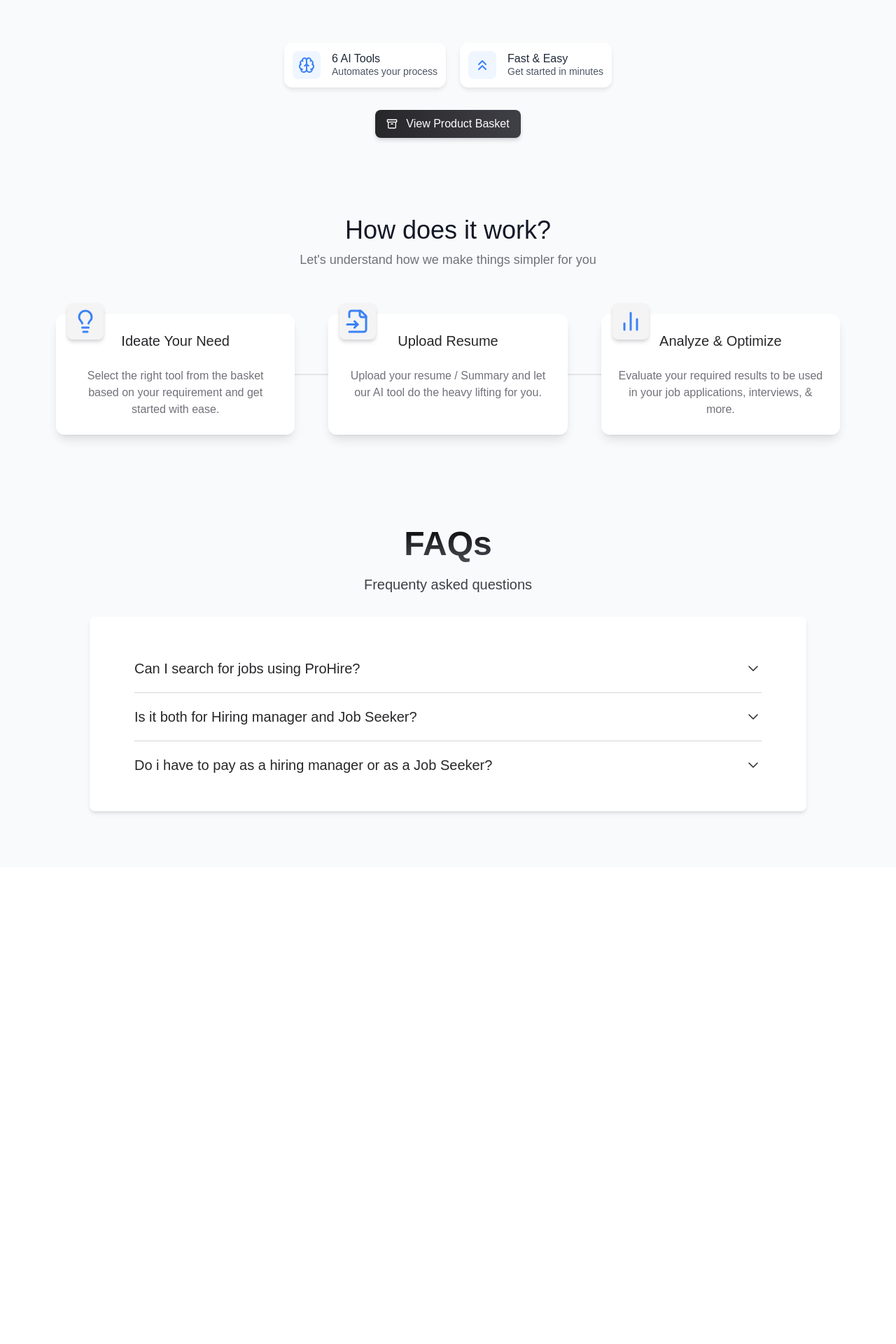
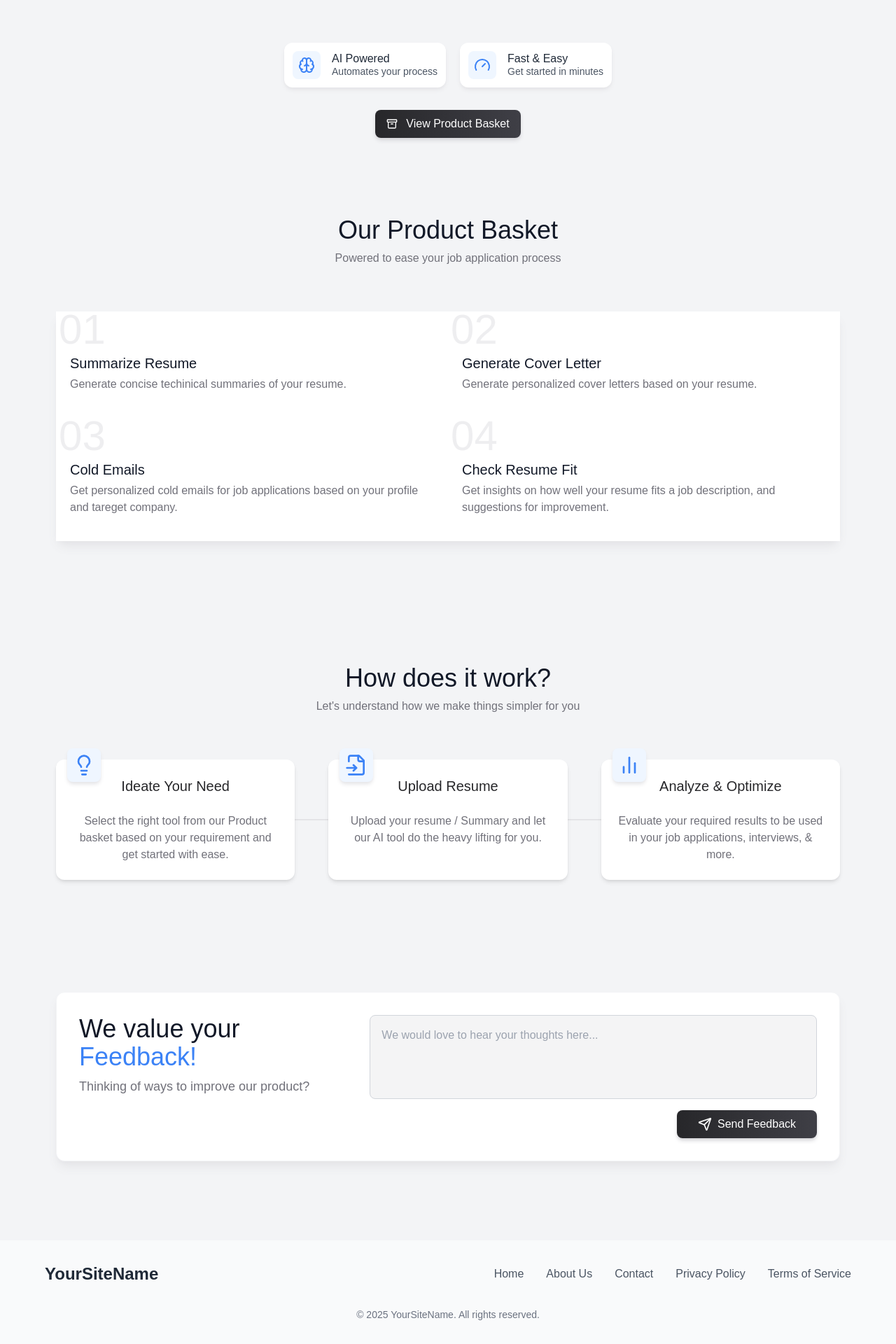
Before and after one commit to Rastogi897/ProHireAI, a React (Vite) app: page / in a window 1280 px wide. Shown: the part 491-2411 px from the top of the page at 70% size. Before the commit the page ends 1730 px from the top, so only its background shows below. Built offline with nearby package versions, Linux system fonts and the light colour scheme; no server answers; a web font is replaced by a local one.

Commit message:
Home revamp

```diff
--- /dev/null
+++ b/src/components/HomePage/Feedback.jsx
@@ -0,0 +1,46 @@
+// import React from "react";
+import { Send } from "lucide-react";
+
+const Feedback = () => {
+  return (
+    <div className="bg-gray-100 flex flex-col items-center justify-center p-4">
+      <section className="w-full max-w-6xl px-4 py-12">
+        <div className="flex flex-col md:flex-row items-start gap-8 md:gap-16 p-8 bg-white rounded-xl shadow-lg shadow-zinc-200 border border-gray-100">
+          {/* Left Side: Heading */}
+          <div className="flex-shrink-0 text-left md:text-left md:w-1/3">
+            <h2 className="text-4xl font-normal text-gray-900">
+              We value your{" "}
+              <span className="text-4xl font-medium text-blue-500">
+                Feedback!
+              </span>
+            </h2>
+            <div className="text-lg text-zinc-500 font-normal mt-2">
+              Thinking of ways to improve our product?
+            </div>
+          </div>
+
+          {/* Right Side: Feedback Input and Button */}
+          <div className="flex-grow flex flex-col items-end gap-4 w-full md:w-2/3 h-full">
+            {" "}
+            {/* Added h-full here */}
+            <textarea
+              className="flex-grow w-full bg-zinc-100 h-full resize-none p-4 border border-gray-300 rounded-lg focus:outline-none focus:ring-2 focus:ring-blue-400 text-gray-700 placeholder-gray-400 min-h-[120px]" // Added h-full and min-h
+              placeholder="We would love to hear your thoughts here..."
+              //   value={feedback}
+              //   onChange={(e) => setFeedback(e.target.value)}
+            ></textarea>
+            <button
+              className="flex z-50 font-light text-base w-auto justify-center items-center text-center min-w-[200px] px-4 py-2 text-white transition-all rounded-lg sm:w-auto bg-gradient-to-r from-zinc-800 to-zinc-700 cursor-pointer hover:shadow-lg hover:shadow-zinc-300 shadow-md shadow-zinc-300"
+
+              //   onClick={handleSendFeedback}
+            >
+              <Send className="w-5 h-5 mr-2" /> Send Feedback
+            </button>
+          </div>
+        </div>
+      </section>
+    </div>
+  );
+};
+
+export default Feedback;
--- a/src/components/HomePage/Home.jsx
+++ b/src/components/HomePage/Home.jsx
@@ -3,7 +3,9 @@ import { useState } from "react";
 import { useNavigate } from "react-router-dom";
 import HowDoesItwork from "./HowDoesItwork";
 import Features from "./Features";
-import { Zap, Brain, ChevronsUp, Archive } from "lucide-react";
+import ToolsSection from "./ToolsSection";
+import Feedback from "./Feedback";
+import { Zap, Brain, Gauge, Archive } from "lucide-react";
 
 const Home = () => {
   const navigate = useNavigate();
@@ -57,7 +59,7 @@ const Home = () => {
           </div>
           <div className="flex flex-col text-left">
             <span className="text-gray-800 text-md font-medium leading-tight">
-              6 AI Tools
+              AI Powered
             </span>
             <span className="text-gray-600 text-sm leading-tight">
               Automates your process
@@ -69,7 +71,7 @@ const Home = () => {
           style={{ maxWidth: "fit-content" }}
         >
           <div className="p-2 mr-4 bg-blue-50 rounded-lg flex-shrink-0">
-            <ChevronsUp className="text-blue-500 w-6 h-6 " />
+            <Gauge className="text-blue-500 w-6 h-6 " />
           </div>
           <div className="flex flex-col text-left">
             <span className="text-gray-800 text-md font-medium leading-tight">
@@ -80,6 +82,7 @@ const Home = () => {
             </span>
           </div>
         </div>
+
         {/* <div
           className="z-50 font-medium text-lg inline-block w-auto text-center min-w-[200px] px-6 py-4 text-white shadow-lg transition-all rounded-md sm:w-auto bg-gradient-to-r from-blue-600 to-blue-500 cursor-pointer hover:shadow-xl hover:shadow-blue-200"
           // onClick={() => navigate("/hireForm")}
@@ -131,8 +134,9 @@ const Home = () => {
           View Product Basket
         </button>
       </div>
+      <ToolsSection />
       <HowDoesItwork />
-      <Features />
+      <Feedback />
     </div>
   );
 };
--- a/src/components/HomePage/HowDoesItwork.jsx
+++ b/src/components/HomePage/HowDoesItwork.jsx
@@ -3,32 +3,28 @@
 import { Lightbulb, FileInput, BarChart2 } from "lucide-react"; // Importing relevant Lucide icons
 
 const HowDoesItwork = () => {
-  const HowItWorksStep = ({ icon: Icon, stepNumber, title, description }) => (
-    <div className="relative flex flex-col items-center text-center p-6 pt-6 bg-white rounded-xl shadow-lg hover:shadow-xl transition-all duration-300 transform hover:-translate-y-1">
-      {/* Step Number */}
-      <div className="absolute text-7xl font-bold -top-4 left-4 z-0 select-none p-2 rounded-lg bg-zinc-100 shadow-md shadow-zinc-300">
-        <Icon className="text-blue-500 w-9 h-9" />
+  const HowItWorksStep = ({ icon: Icon, title, description }) => (
+    <div className="relative flex flex-col items-center text-center p-6 pt-6 bg-white rounded-xl shadow-md hover:shadow-xl transition-all duration-300 transform hover:-translate-y-1">
+      <div className="absolute text-7xl font-bold -top-4 left-4 z-0 select-none p-2 rounded-lg bg-blue-50 shadow-md shadow-zinc-200">
+        <Icon className="text-blue-500 w-8 h-8" />
       </div>
-      {/* Icon */}
       {/* <div className="mb-4 p-3 bg-blue-50 rounded-lg">
         <Icon className="text-blue-500 w-6 h-6" />
       </div> */}
-      {/* Title */}
       <h3 className="text-xl font-normal text-zinc-800 mb-2">{title}</h3>
-      {/* Description */}
       <p className="text-zinc-500 text-md mt-4">{description}</p>
     </div>
   );
 
   return (
-    <div className="mt-12 mb-12 bg-gray-50 flex flex-col items-center justify-center p-4">
+    <div className="mt-12 mb-8 bg-gray-100 flex flex-col items-center justify-center p-4">
       {/* "How It Works" Section */}
       <section className="w-full max-w-6xl px-4 py-12">
         <div className="mb-16 text-center">
           <h2 className="text-4xl font-normal text-gray-900">
             How does it work?
           </h2>
-          <div className="text-lg text-zinc-500 font-normal mt-2">
+          <div className="text-md text-zinc-500 font-normal mt-2">
             Let&apos;s understand how we make things simpler for you
           </div>
         </div>
@@ -42,15 +38,13 @@ const HowDoesItwork = () => {
           {/* Step 1 */}
           <HowItWorksStep
             icon={Lightbulb}
-            stepNumber={1}
             title="Ideate Your Need"
-            description="Select the right tool from the basket based on your requirement and get started with ease."
+            description="Select the right tool from our Product basket based on your requirement and get started with ease."
           />
 
           {/* Step 2 */}
           <HowItWorksStep
             icon={FileInput}
-            stepNumber={2}
             title="Upload Resume"
             description="Upload your resume / Summary and let our AI tool do the heavy lifting for you."
           />
@@ -58,7 +52,6 @@ const HowDoesItwork = () => {
           {/* Step 3 */}
           <HowItWorksStep
             icon={BarChart2}
-            stepNumber={3}
             title="Analyze & Optimize"
             description="Evaluate your required results to be used in your job applications, interviews, & more."
           />
--- /dev/null
+++ b/src/components/HomePage/ToolsSection.jsx
@@ -0,0 +1,107 @@
+/* eslint-disable react/prop-types */
+import {
+  ArrowRight,
+  FileText,
+  LetterText,
+  FileCheck2,
+  AtSign,
+} from "lucide-react";
+// import { useNavigate } from "react-router-dom";
+
+const ToolsSection = () => {
+  const TwoColumnFeatureItem = ({
+    index,
+    icon: Icon,
+    title,
+    description,
+    redirectTo,
+  }) => {
+    const handleRedirect = () => {
+      console.log(`Redirecting to: ${redirectTo}`);
+    };
+
+    return (
+      <div
+        className="flex flex-col items-start p-5 cursor-pointer transition-all duration-300 relative group
+                   bg-white border-1 border-zinc-100 hover:bg-zinc-50 overflow-hidden"
+        onClick={handleRedirect}
+      >
+        <div className="absolute mb-3 flex-shrink-0 opacity-60 group-hover:opacity-0 text-6xl -top-1 left-1 font-medium text-zinc-200 transition-opacity duration-200">
+          0{index}
+        </div>
+        <div className="mb-3 flex-shrink-0 opacity-0 group-hover:opacity-100 transition-opacity duration-400">
+          <Icon className="text-zinc-300 w-7 h-7 transition-colors duration-300 group-hover:text-blue-500" />
+        </div>
+        <h3 className="text-xl font-medium text-gray-900 mb-1 text-left group-hover:text-blue-600 transition-colors duration-300">
+          {title}
+        </h3>
+        <p className="text-zinc-500 text-left text-base mb-4 group-hover:text-zinc-600">
+          {description}
+        </p>
+        {/* Call to action - arrow appears on hover */}
+        <div className="absolute bottom-4 right-4 opacity-0 group-hover:opacity-100 transform group-hover:translate-x-1 transition-all duration-300">
+          <ArrowRight className="w-5 h-5 text-blue-600 group-hover:text-blue-600" />
+        </div>
+      </div>
+    );
+  };
+  return (
+    <div className="mt-12 mb-12 bg-gray-100 flex flex-col items-center justify-center p-4">
+      {/* "How It Works" Section */}
+      <section className="w-full max-w-6xl px-4 py-12">
+        <div className="mb-16 text-center">
+          <h2 className="text-4xl font-normal text-gray-900">
+            Our Product Basket
+          </h2>
+          <div className="text-md text-zinc-500 font-normal mt-2">
+            Powered to ease your job application process
+          </div>
+        </div>
+        <div className="grid grid-cols-2 bg-white rounded-xl shadow-lg shadow-zinc-200">
+          <TwoColumnFeatureItem
+            index="1"
+            icon={FileText}
+            title="Summarize Resume"
+            description="Generate concise techinical summaries of your resume."
+            redirectTo="/content-creator"
+          />
+          <TwoColumnFeatureItem
+            index="2"
+            icon={LetterText}
+            title="Generate Cover Letter"
+            description="Generate personalized cover letters based on your resume."
+            redirectTo="/workflow-automation"
+          />
+          <TwoColumnFeatureItem
+            index="3"
+            icon={AtSign}
+            title="Cold Emails"
+            description="Get personalized cold emails for job applications based on your profile and tareget company."
+            redirectTo="/predictive-insights"
+          />
+          <TwoColumnFeatureItem
+            index="4"
+            icon={FileCheck2}
+            title="Check Resume Fit"
+            description="Get insights on how well your resume fits a job description, and suggestions for improvement."
+            redirectTo="/custom-dashboards"
+          />
+          {/* <TwoColumnFeatureItem
+            icon={ArrowRight}
+            title="Customer Support AI"
+            description="Enhance customer satisfaction."
+            redirectTo="/customer-support-ai"
+          />
+          <TwoColumnFeatureItem
+            icon={ArrowRight}
+            title="Resource Management"
+            description="Allocate resources efficiently."
+            redirectTo="/resource-optimization"
+          /> */}
+        </div>
+      </section>
+    </div>
+  );
+};
+
+export default ToolsSection;
--- a/src/components/Layout.jsx
+++ b/src/components/Layout.jsx
@@ -1,4 +1,6 @@
 import { Outlet, useNavigate } from "react-router-dom";
+import { ChevronsUp } from "lucide-react";
+import { useState, useRef, useEffect } from "react";
 
 const Layout = () => {
   const navigate = useNavigate();
@@ -6,92 +8,151 @@ const Layout = () => {
     navigate("/");
   };
 
+  const [showToolsDropdown, setShowToolsDropdown] = useState(false);
+
+  // Ref for the dropdown container to detect clicks outside
+  const toolsDropdownRef = useRef(null);
+
+  useEffect(() => {
+    const handleClickOutside = (event) => {
+      // If the click is outside the dropdown ref, close the dropdown
+      if (
+        toolsDropdownRef.current &&
+        !toolsDropdownRef.current.contains(event.target)
+      ) {
+        setShowToolsDropdown(false);
+      }
+    };
+
+    // Add event listener when dropdown is visible
+    if (showToolsDropdown) {
+      document.addEventListener("mousedown", handleClickOutside);
+    } else {
+      // Clean up event listener when dropdown is hidden
+      document.removeEventListener("mousedown", handleClickOutside);
+    }
+
+    // Cleanup function for the effect
+    return () => {
+      document.removeEventListener("mousedown", handleClickOutside);
+    };
+  }, [showToolsDropdown]);
+
   return (
     <>
-      <section className="flex flex-col min-h-screen overflow-hidden bg-gray-50">
-        {/* <div className="relative z-10">
-          <div className="absolute inset-x-0 top-96 -z-10 flex -translate-y-1/2 justify-center overflow-hidden [mask-image:radial-gradient(50%_45%_at_50%_55%,white,transparent)]">
-            <svg
-              className="h-[60rem] w-[100rem] flex-none stroke-zinc-600 opacity-40"
-              aria-hidden="true"
-            >
-              <defs>
-                <pattern
-                  id="e9033f3e-f665-41a6-84ef-756f6778e6fe"
-                  width="200"
-                  height="200"
-                  x="50%"
-                  y="50%"
-                  patternUnits="userSpaceOnUse"
-                  patternTransform="translate(-100 0)"
-                >
-                  <path d="M.5 200V.5H200" fill="none"></path>
-                </pattern>
-              </defs>
-              <svg x="50%" y="50%" className="overflow-visible fill-none">
-                <path
-                  d="M-300 0h201v201h-201Z M300 200h201v201h-201Z"
-                  strokeWidth="0"
-                ></path>
-              </svg>
-              <rect
-                width="100%"
-                height="100%"
-                strokeWidth="0"
-                fill="url(#e9033f3e-f665-41a6-84ef-756f6778e6fe)"
-              ></rect>
-            </svg>
-          </div>
-        </div> */}
-
+      <section className="flex flex-col min-h-screen bg-gray-100">
         <header className="text-zinc-200 py-4 px-4 z-50">
           {/*  */}
           <nav className="container mx-auto px-6">
             <div className="flex justify-between items-center">
               <div
-                className="text-2xl font-semibold cursor-pointer flex bg-gradient-to-b from-zinc-950 to-zinc-800 bg-clip-text text-transparent"
+                className="text-xl font-normal cursor-pointer flex justify-center items-center bg-gradient-to-b from-zinc-950 to-zinc-800 bg-clip-text text-transparent"
                 onClick={redirectHome}
               >
-                ProHire
+                <ChevronsUp className="w-6 h-6 mr-2 text-zinc-700" />
+                JobLift
               </div>
               <div className="flex justify-center space-x-6">
-                <div className="text-zinc-700 font-medium px-4 py-2 hover:text-zinc-900 cursor-pointer text-lg">
+                <div className="text-zinc-700 font-normal px-4 py-2 hover:text-zinc-900 cursor-pointer text-lg">
                   Home
                 </div>
-                <div className="text-zinc-700 font-medium px-4 py-2 hover:text-zinc-900 cursor-pointer text-lg">
-                  Support
-                </div>
-                <div
-                  onClick={() => navigate("/signup")}
-                  className="text-zinc-950 px-4 py-2 bg-zinc-200 rounded-md cursor-pointer text-lg"
-                >
-                  Sign In →
+                <div className="relative" ref={toolsDropdownRef}>
+                  <button
+                    className="flex items-center justify-center px-4 py-2 bg-gray-200 text-gray-700 font-semibold rounded-lg shadow-sm hover:bg-gray-300 transition-colors duration-200"
+                    onClick={() => setShowToolsDropdown(!showToolsDropdown)}
+                  >
+                    <ChevronsUp className="w-5 h-5 mr-2" /> All Tools
+                  </button>
+                  {showToolsDropdown && (
+                    <div className="absolute top-full mt-2 left-1/2 -translate-x-1/2 transform w-60 bg-white border border-gray-200 rounded-lg shadow-xl">
+                      <ul className="py-2">
+                        <li
+                          className="z-50 flex items-center gap-3 px-4 py-2 hover:bg-blue-50 cursor-pointer text-gray-700 hover:text-blue-700 transition-colors duration-150"
+                          // onClick={() => handleToolClick('Content Creator', '/content-creator')}
+                        >
+                          <ChevronsUp className="w-5 h-5" /> Something
+                        </li>
+                        <li
+                          className="flex items-center gap-3 px-4 py-2 hover:bg-blue-50 cursor-pointer text-gray-700 hover:text-blue-700 transition-colors duration-150"
+                          // onClick={() => handleToolClick('Workflow Automation', '/workflow-automation')}
+                        >
+                          <ChevronsUp className="w-5 h-5" /> Something
+                        </li>
+                        <li
+                          className="flex items-center gap-3 px-4 py-2 hover:bg-blue-50 cursor-pointer text-gray-700 hover:text-blue-700 transition-colors duration-150"
+                          // onClick={() => handleToolClick('Predictive Insights', '/predictive-insights')}
+                        >
+                          <ChevronsUp className="w-5 h-5" /> Something
+                        </li>
+                        <li
+                          className="flex items-center gap-3 px-4 py-2 hover:bg-blue-50 cursor-pointer text-gray-700 hover:text-blue-700 transition-colors duration-150"
+                          // onClick={() =>
+                          //   handleToolClick(
+                          //     "Data Dashboards",
+                          //     "/custom-dashboards"
+                          //   )
+                          // }
+                        >
+                          <ChevronsUp className="w-5 h-5" /> Something
+                        </li>
+                      </ul>
+                    </div>
+                  )}
                 </div>
               </div>
             </div>
           </nav>
         </header>
 
-        {/* <div className="text-zinc-200 py-6 mt-4 px-4 container mx-auto z-50">
-          <div className="">
-            <div>ProHire</div>
+        <Outlet />
+
+        <footer className="w-full bg-gray-50 border-t border-gray-100 py-8 px-4 mt-12">
+          <div className="max-w-6xl mx-auto flex flex-col md:flex-row items-center justify-between gap-6">
+            {/* Left Side: Site Name */}
+            <div className="text-center md:text-left">
+              <span className="text-gray-800 text-2xl font-bold">
+                YourSiteName
+              </span>
+            </div>
+
+            {/* Right Side: Navigation Links */}
+            <nav className="flex flex-wrap justify-center md:justify-end gap-x-8 gap-y-4 text-gray-600 font-medium">
+              <a
+                href="#"
+                className="hover:text-blue-600 transition-colors duration-200"
+              >
+                Home
+              </a>
+              <a
+                href="#"
+                className="hover:text-blue-600 transition-colors duration-200"
+              >
+                About Us
+              </a>
+              <a
+                href="#"
+                className="hover:text-blue-600 transition-colors duration-200"
+              >
+                Contact
+              </a>
+              <a
+                href="#"
+                className="hover:text-blue-600 transition-colors duration-200"
+              >
+                Privacy Policy
+              </a>
+              <a
+                href="#"
+                className="hover:text-blue-600 transition-colors duration-200"
+              >
+                Terms of Service
+              </a>
+            </nav>
           </div>
-          <div className="flex z-50 space-x-6">
-            {" "}
-            Add space between the items
-            <p className="text-zinc-300 px-4 hover:text-zinc-200 cursor-pointer text-lg">
-              Home
-            </p>
-            <p className="text-zinc-300 px-4 hover:text-zinc-200 cursor-pointer text-lg">
-              About
-            </p>
-            <p className="text-zinc-300 px-4 hover:text-zinc-200 cursor-pointer text-lg">
-              Need Help?
-            </p>
+          <div className="mt-8 text-center text-gray-500 text-sm">
+            &copy; {new Date().getFullYear()} YourSiteName. All rights reserved.
           </div>
-        </div> */}
-
-        <Outlet />
+        </footer>
       </section>
     </>
   );
```
